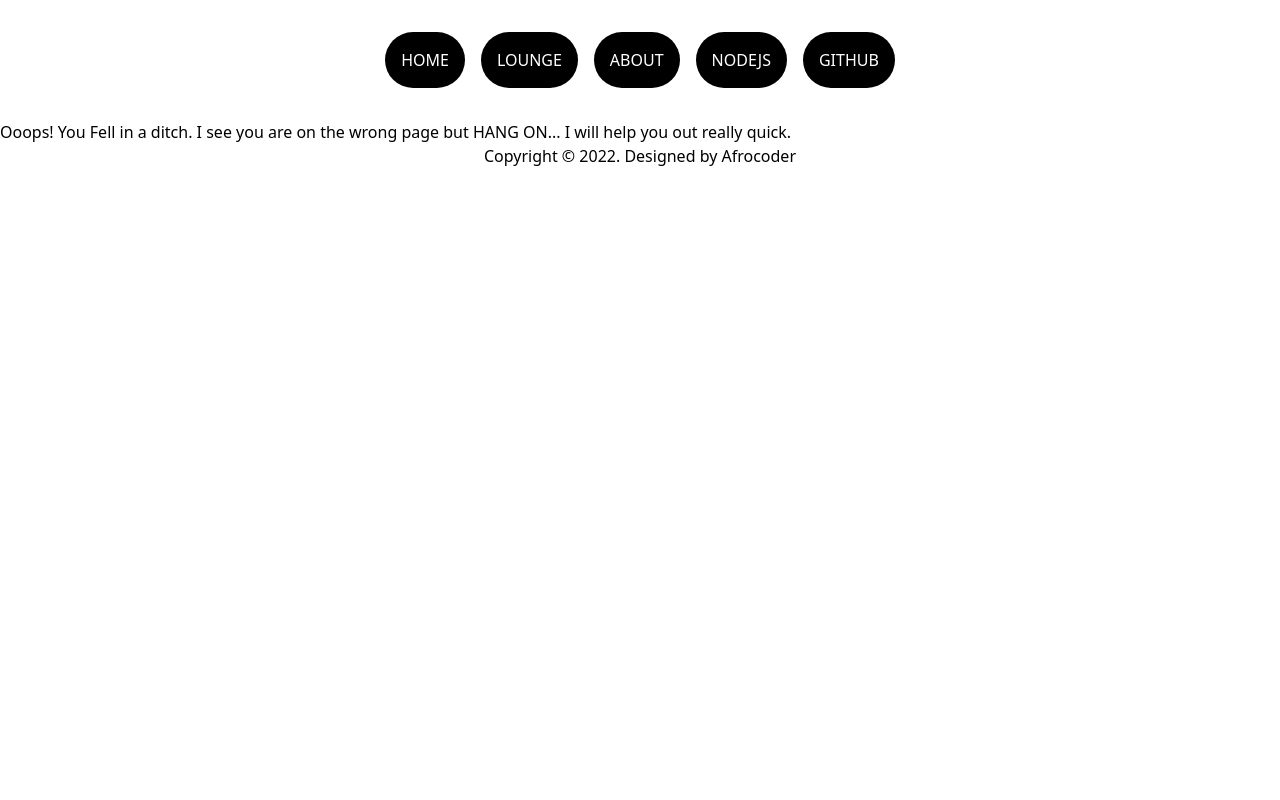
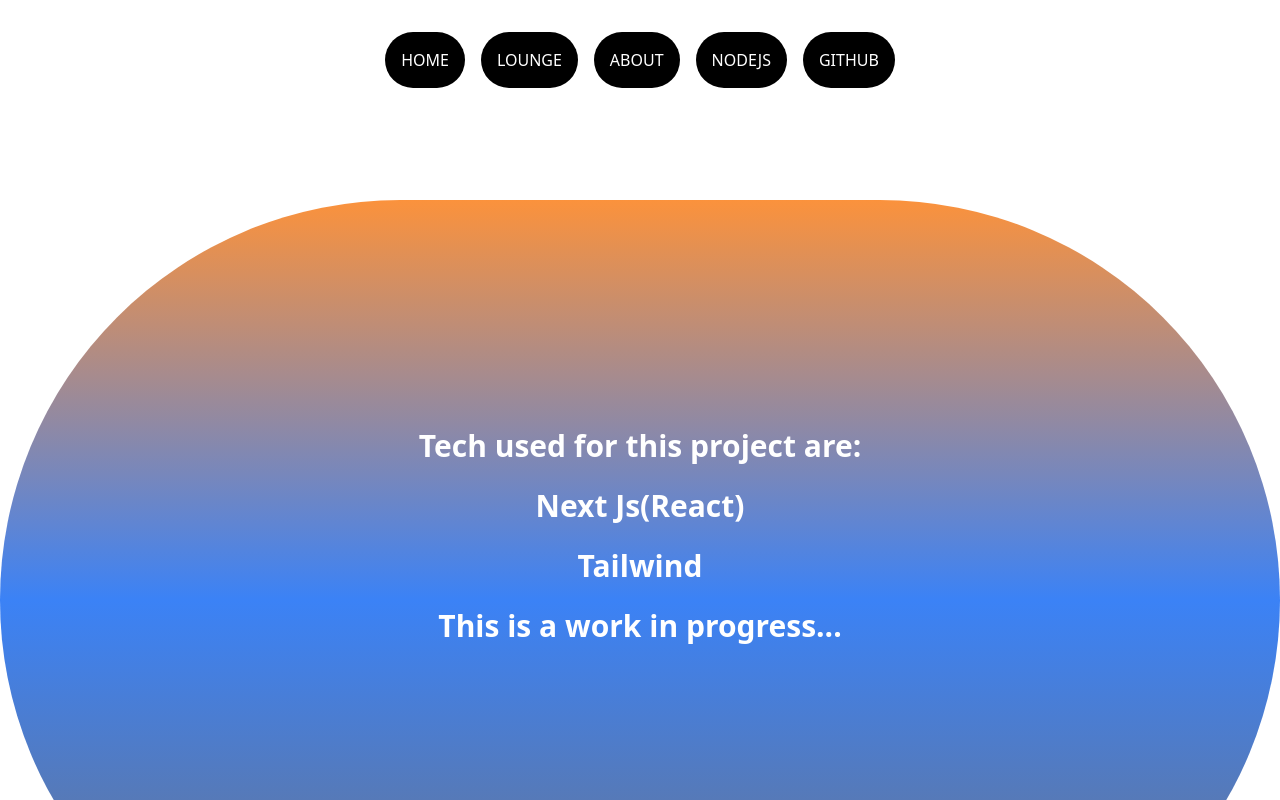
Before and after one commit to eleshinlomo/frontend-react-with-ui, a Next.js app: page /about in a window 1280 px wide. Before the commit this address had no page. Shown: the top 800 px of the page. Built offline with nearby package versions, Linux system fonts and the light colour scheme.

Commit message:
Update and rename tech.js to about.js

```diff
--- /dev/null
+++ b/pages/about.js
@@ -0,0 +1,16 @@
+import React from 'react'
+
+const about = () => {
+  return (
+    <div class='mx-auto sm:text-lg md:text-3xl lg:text-3xl text-white font-bold mt-20  text-center  py-5 bg-gradient-to-b from-orange-400 via-blue-500 to-zinc-500 h-screen rounded-full'>
+    <ul class='mx-auto text-center mt-52 space-y-6 font-bold'>
+        <li>Tech used for this project are:</li>
+        <li class='hover:text-blue'>Next Js(React)</li>
+        <li class='hover:text-blue'>Tailwind</li>
+        <li class='hover:text-blue'>This is a work in progress...</li>
+    </ul>
+    </div>
+  )
+}
+
+export default about
--- a/pages/tech.js
+++ /dev/null
@@ -1,15 +0,0 @@
-import React from 'react'
-
-const tech = () => {
-  return (
-    <div class='mx-auto text-center mt-0 py-10 bg-gradient-to-b from-green-500 via-lime-500 to-green-300 h-screen rounded-full'>Tech used for this project are:
-    <ul class='mx-auto text-center mt-20 space-y-6 font-bold'>
-        <li class='hover:text-blue'>Next Js(React)</li>
-        <li class='hover:text-blue'>Tailwind</li>
-        <li class='hover:text-blue'>This is a work in progress...</li>
-    </ul>
-    </div>
-  )
-}
-
-export default tech
```
